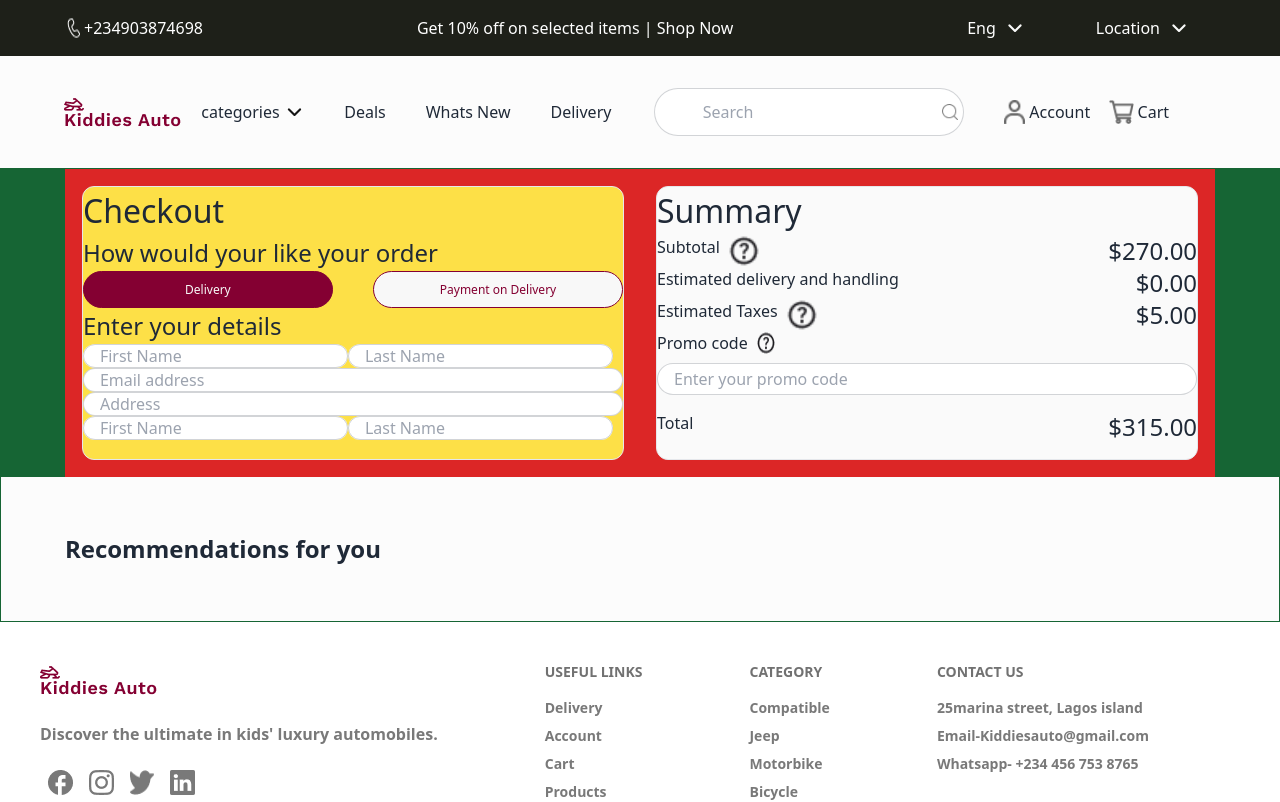
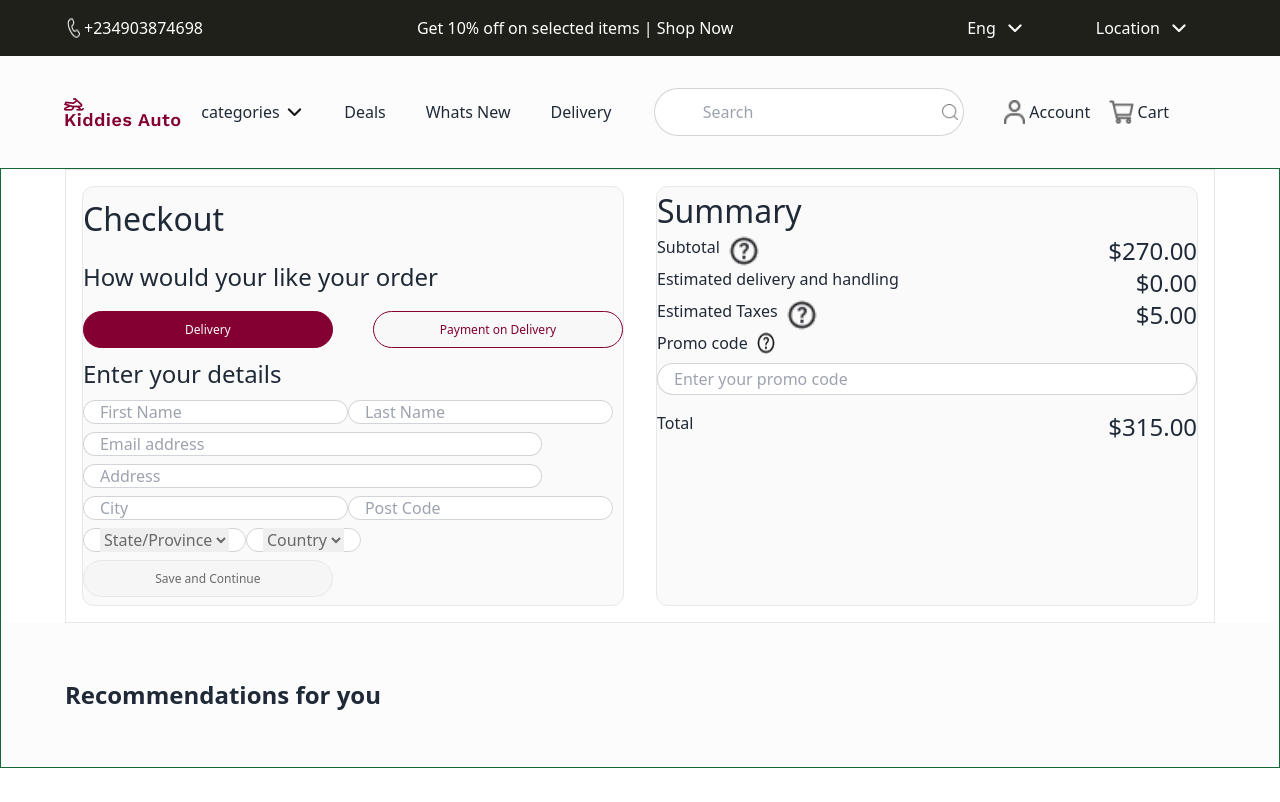
Before and after one commit to TaiwoSaidat/Kiddies-Auto-Web-App, a React (Vite) app: page /checkout in a window 1280 px wide. Shown: the top 802 px of the page. Built offline with nearby package versions, Linux system fonts and the light colour scheme.

Commit message:
feat checkout

```diff
--- a/src/pages/checkout/Checkout.jsx
+++ b/src/pages/checkout/Checkout.jsx
@@ -1,4 +1,5 @@
 import React from 'react'
+import { Link } from 'react-router-dom'
 import ButtonFilter from '../../components/ButtonFilter'
 import Button from '../../components/button/Button'
 import Card from '../../components/Card'
@@ -18,74 +19,113 @@ import image4 from '../../assets/image4.png'
 const Checkout = () => {
   return (
     <>
-      <div className='border border-green-800 bg-green-800 w-full flex flex-col items-center bg-[#ffffff]'>
-        <div className='w-[90%] flex flex-row md:flex justify-between grid grid-cols-1 lg:gap-0 border border-red-600 bg-red-600'>
-          <div className=' flex flex-col md:flex grid grid-cols-1 lg:gap-0 lg:w-[50%] bg-yellow-300 m-4 border rounded-xl'>
+      <div className='border border-green-800 w-full flex flex-col items-center bg-[#ffffff]'>
+        <div className='w-[90%] flex flex-row md:flex justify-between grid grid-cols-1 lg:gap-0 border '>
+          {/* Checkout */}
+          <div className=' flex flex-col md:flex grid grid-cols-1 lg:gap-0 lg:w-[50%]  m-4 border rounded-xl bg-[#FAFAFA]'>
                 {/* flex justify-between bg-yellow-600 grid grid-col-1  */}
-                <h3 className='font-[600px] text-[32px]'>Checkout</h3>
-                <h5 className='font-[600px] text-[24px]'>How would your like your order</h5>
-                <div className='flex flex-row justify-between '>
+                <h3 className='font-[600px] text-[32px] my-2'>Checkout</h3>
+                <h5 className='font-[600px] text-[24px] my-2' >How would your like your order</h5>
+                <div className='flex flex-row justify-between my-2'>
                   {/* later up flex-col items-center flex md:flex-row justify-between */}
                   <button>
-                    <a href="">
+                  <Link to='/checkout'>
                     <div className="md:w-[250px] w-[143px] border border-[#840032] rounded-[100px] text-xs font-[400px] leading-[1.6] text-[#f8f8f8] bg-[#840032] text-center py-2">
                       <p className=''>Delivery</p>
                     </div>
-                    </a>
+                    </Link>
                   </button>
                   <button>
-                  <a href="">
+                    <Link to='/checkout'>
                       <div className="md:w-[250px] w-[143px] border border-[#840032] rounded-[100px] text-xs font-[400px] leading-[1.6] text-[#840032] bg-[#f8f8f8] text-center py-2">
                         <p className=''>Payment on Delivery</p>
                       </div>
-                  </a>
+                    </Link>
                   </button>
                 </div>
+                {/* end of heading */}
+                {/* form */}
                 <div className='flex flex-col  '>
                   <h5 className=" className='font-[600px] text-[24px]">Enter your details</h5>
                   <div>
                   <form action="#">
-                  <div className=''>
-                    <label className="  input input-bordered rounded-3xl items-center  ">
+                    <div className='my-2'>
+                      <label className="  input input-bordered rounded-3xl items-center text-[#696969]  ">
                           <input type="text"
                               className=" "
                               placeholder="First Name"/>
                       </label>
-                    <label className=" input input-bordered rounded-3xl items-center ">
+                      <label className=" input input-bordered rounded-3xl items-center text-[#696969] ">
                           <input type="text"
                               className=" "
                               placeholder="Last Name"/>
                       </label>
                     </div>
                     <div>
-                    <label className=" flex h-6 input input-bordered rounded-3xl items-center gap-0  ">
+                      <label className=" w-[85%] flex h-6 input input-bordered rounded-3xl items-center text-[#696969] gap-0 my-2 ">
                           <input
                               type="text"
                               className=" "
                               placeholder="Email address"
                           />
                       </label>
-                    <label className=" flex h-6 input input-bordered rounded-3xl items-center gap-0  ">
+                      <label className="w-[85%] flex h-6 input input-bordered rounded-3xl items-center text-[#696969] gap-0 my-2 ">
                           <input
                               type="text"
                               className=" "
                               placeholder="Address"
                           />
                       </label>
-                    <div className=''>
-                    <label className="  input input-bordered rounded-3xl items-center  ">
+                      <div className='my-2'>
+                      <label className="  input input-bordered rounded-3xl items-center text-[#696969] ">
                           <input type="text"
                               className=" "
-                            placeholder="First Name"/>
+                              placeholder="City"/>
                       </label>
-                    <label className=" input input-bordered rounded-3xl items-center ">
+                      <label className=" input input-bordered rounded-3xl items-center text-[#696969]">
                           <input type="text"
                               className=" "
-                            placeholder="Last Name"/>
+                              placeholder="Post Code"/>
                       </label>
+                    </div>
+                      <div>
+                        <label className=" input input-bordered rounded-3xl items-center text-[#696969] my-2">
+                        <select name="" id="">
+                          <option value="" className=''disabled selected>State/Province</option>
+                          <option value="" className=''>State/Province</option>
+                          <option value="" className=''>State/Province</option>
+                          <option value="" className=''>State/Province</option>
+                          <option value="" className=''>State/Province</option>
+                          <option value="" className=''>State/Province</option>
+                      </select>
+                      </label>
+
+                      <label className=" input input-bordered rounded-3xl items-center text-[#696969] my-2">
+                        <select name="" id="">
+                          <option value="" className='' disabled selected>Country</option>
+                          <option value="" className=''>Country</option>
+                          <option value="" className=''>Country</option>
+                          <option value="" className=''>Country</option>
+                          <option value="" className=''>Country</option>
+                          <option value="" className=''>Country</option>
+                        </select>
+                      </label>
+                      </div>
+                      <div>
+                    </div>
+                    <div>
+                      <button className=' my-2'>
+                        <Link to='/checkout'>
+                            <div className="">
+                            <p className="   md:w-[250px] w-[143px] border rounded-[100px] text-xs font-[400px] leading-[1.6] text-[#696969] bg-[#f6f6f6] text-center py-2">
+                            Save and Continue</p>
+                            </div>
+                        </Link>
+                      </button>
                     </div>
                     </div>
                   </form>
+                  {/* end of form */}
                   </div>
                 </div>
 
--- a/src/pages/products/Products.jsx
+++ b/src/pages/products/Products.jsx
@@ -27,6 +27,8 @@ const Products = () => {
           <div className=' flex justify-between  '>
             <div className=' lg:flex flex-row items-center '>
               {/* flash sales */}
+              {/* add carousel here later */}
+
               <div className='  flex gap-10'>
                 <img src={bolt} alt="" className='w-20 h-20' />
                 <h3 className=" font-semibold text-2xl my-6 ">Flash Sales</h3>
```
Lines whose indentation alone changed are shown as unchanged.
